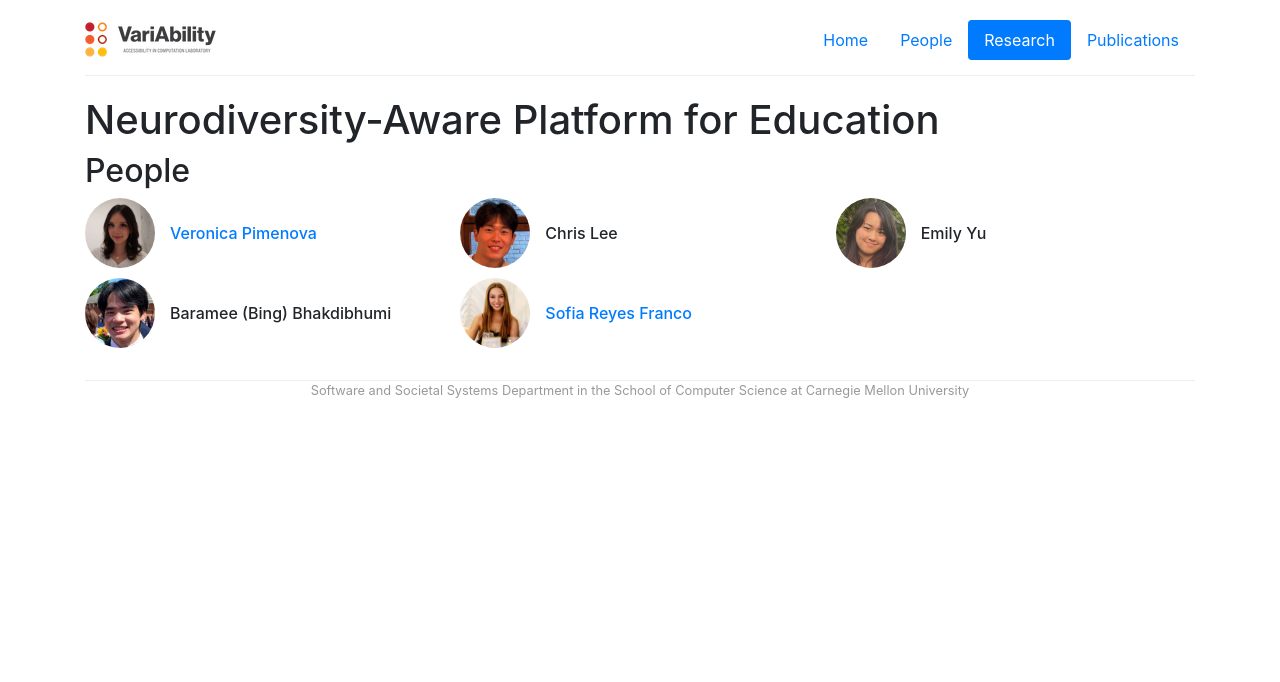
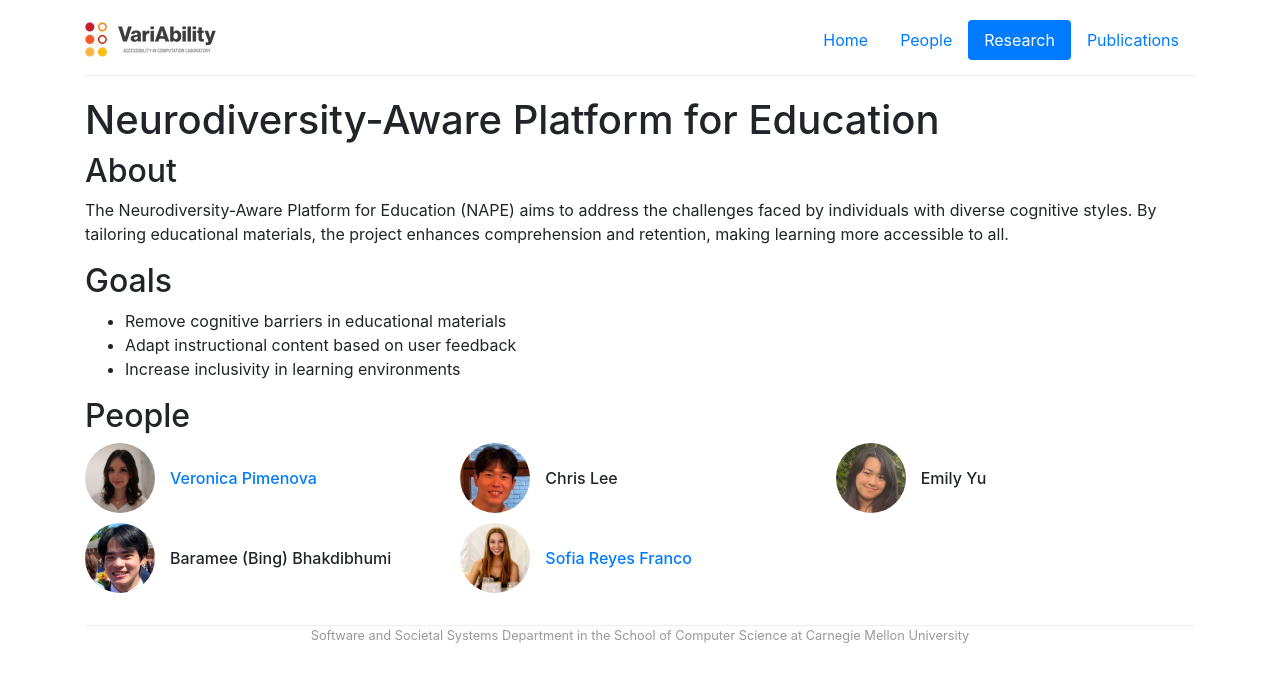
Before and after one commit to cmu-variability/cmu-variability.github.io, a Jekyll site: the page built from _projects/nape.md, in a window 1280 px wide. Shown: the top 682 px of the page. Built offline with Jekyll 4.4.1, drawn with Linux system fonts in a browser that asks for light colours.

Commit message:
updating nape website

```diff
--- a/_projects/nape.md
+++ b/_projects/nape.md
@@ -1,11 +1,8 @@
 ---
-
 title: Neurodiversity-Aware Platform for Education
 subtitle: An accessible and inclusive platform for eliminating cognitive barriers in pedagogical material
-
 description: |
-   Current pedagogical materials don't play to the strengths of people with cognitive differences, such as ADHD, dyslexia, and autism, that impose barriers to learning. Our goal is to remove these barriers by creating a new learning platform that alters materials based on one's cognitive style.
-
+  The NAPE project aims to improve the accessibility of educational materials by adapting them to the cognitive styles of individuals, including those with ADHD, dyslexia, and autism. It seeks to create an inclusive learning environment by removing traditional learning barriers.
 people:
   - ugrad-veronica-pimenova
   - ugrad-baramee-bhakdibhumi
@@ -17,6 +14,15 @@ layout: project
 no-link: false
 last-updated: 2023-09-17
 active: true
+---
+
+## About
+
+The Neurodiversity-Aware Platform for Education (NAPE) aims to address the challenges faced by individuals with diverse cognitive styles. By tailoring educational materials, the project enhances comprehension and retention, making learning more accessible to all.
 
 
----
+## Goals
+
+- Remove cognitive barriers in educational materials
+- Adapt instructional content based on user feedback
+- Increase inclusivity in learning environments
```
